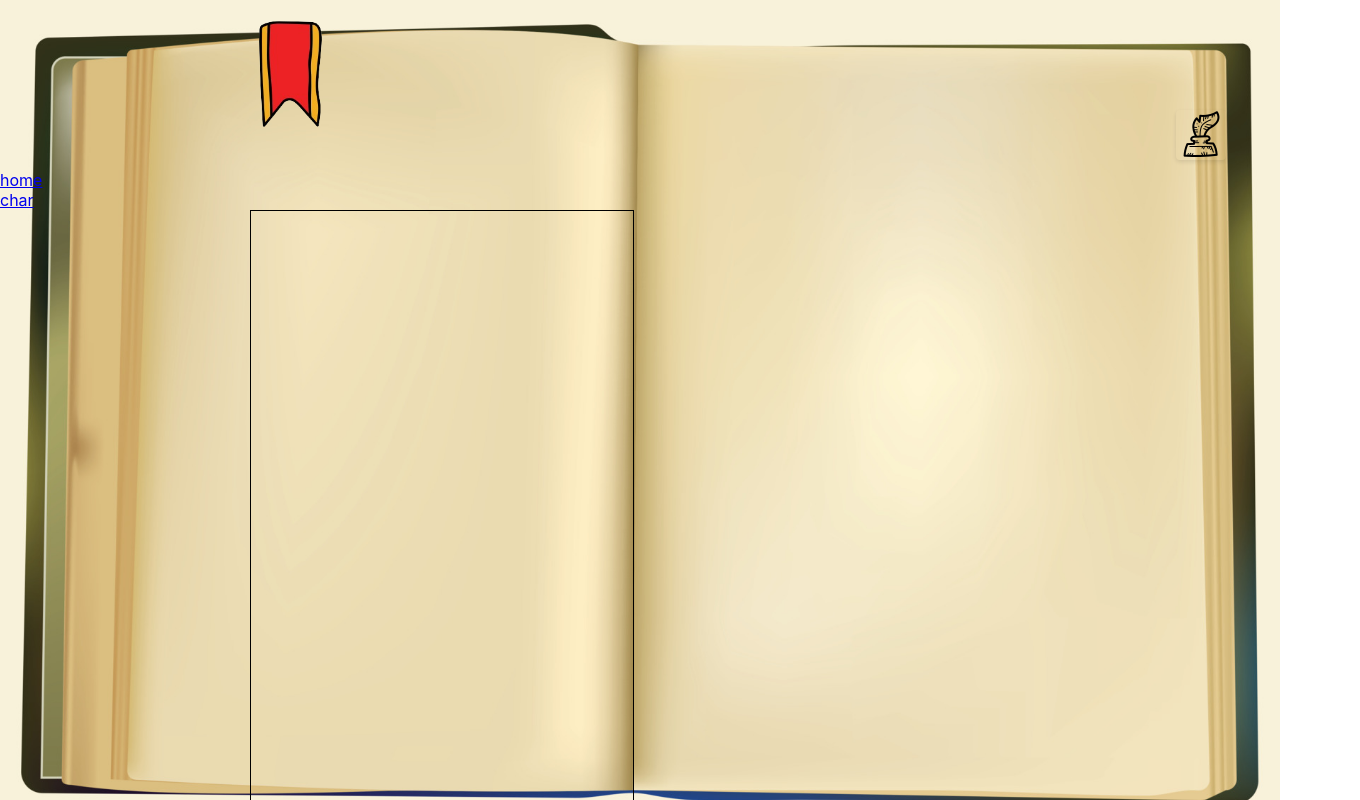
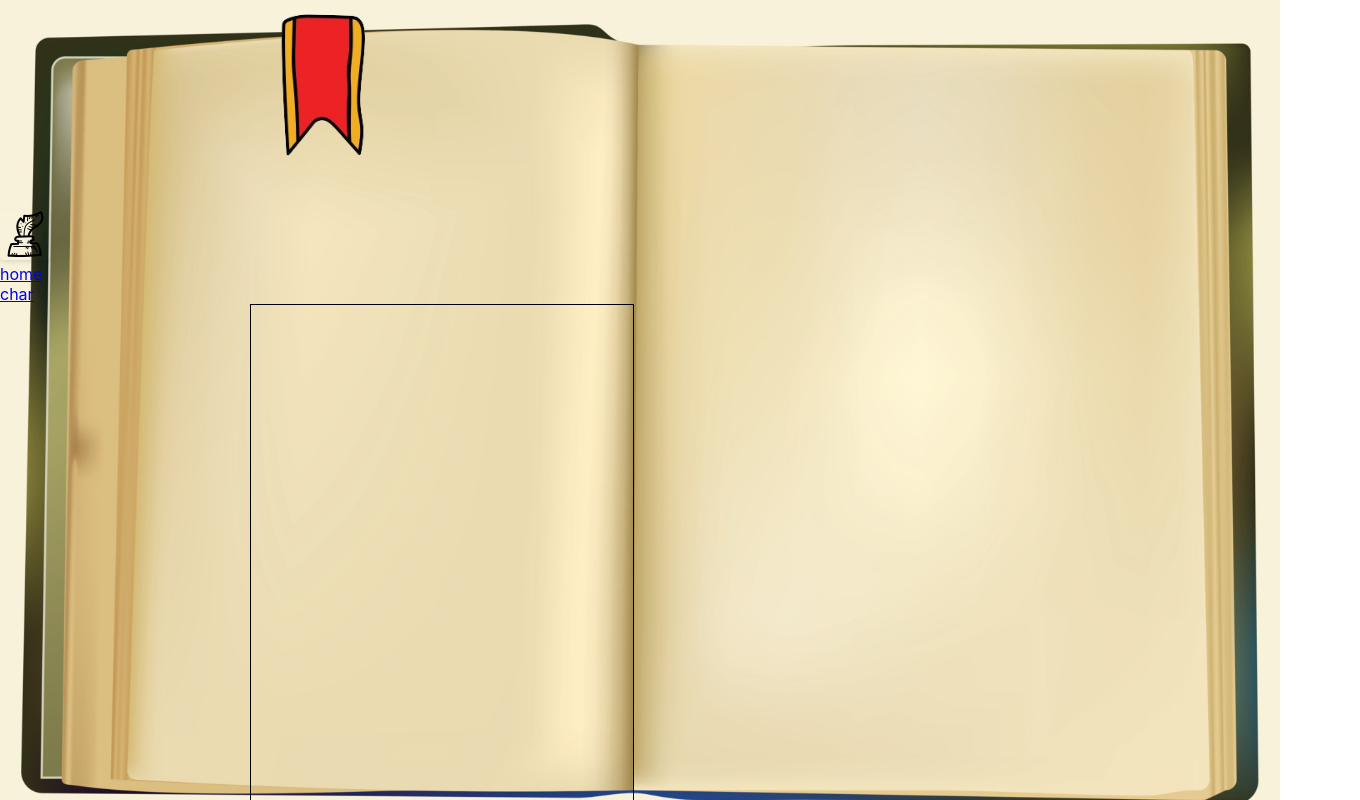
Before and after one commit to Maiquey/DnDiaries, a React (Create React App) app: page / in a window 1280 px wide. Shown: the top 800 px of the page, 1360 px wide, since content can reach past the window. Built offline with nearby package versions, Linux system fonts and the light colour scheme.

Commit message:
changed to em units for the two buttons

```diff
--- a/src/HomeScreen/HomeScreen.css
+++ b/src/HomeScreen/HomeScreen.css
@@ -13,11 +13,11 @@
     background-color: transparent;
     border: none;
     cursor: pointer;
-    top: -4.5vh;
-    width: 12vh;
-    height: 15vh;
-    margin-left: 30vh;
-    margin-right: 105vh;
+    top: -2.8em;
+    width: 10em;
+    height: 10em;
+    margin-left: 15em;
+    margin-right: 60em;
 }
 
 .newEntryButton {
@@ -26,8 +26,8 @@
     background-position: center;
     background-color: transparent;
     border: none;
-    width: 2vh;
-    height: 2vh;
+    width: 2em;
+    height: 2em;
     cursor: pointer;
 }
 
```
